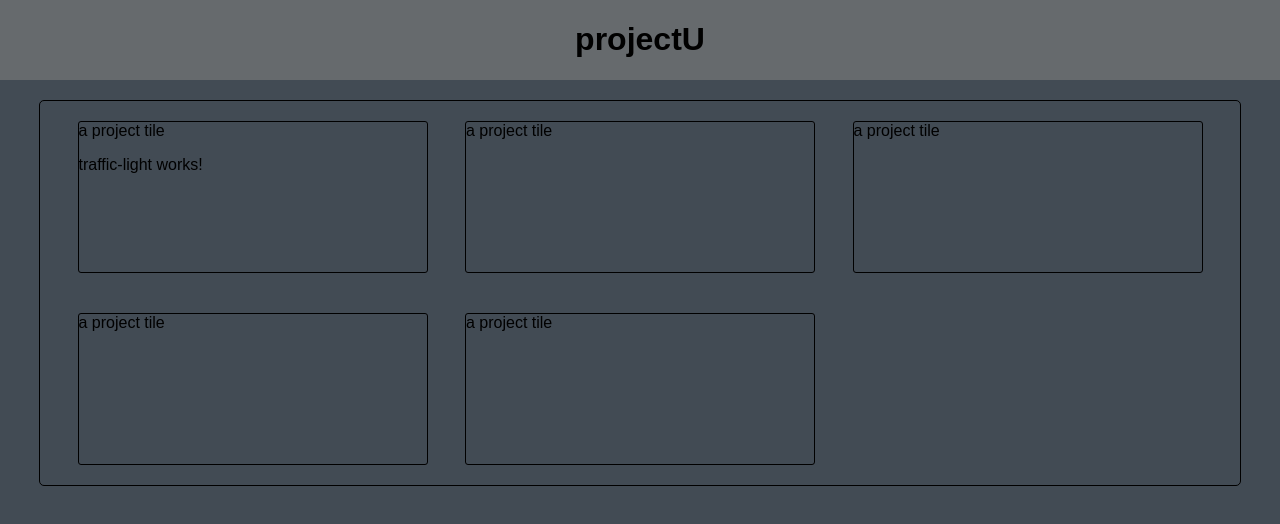
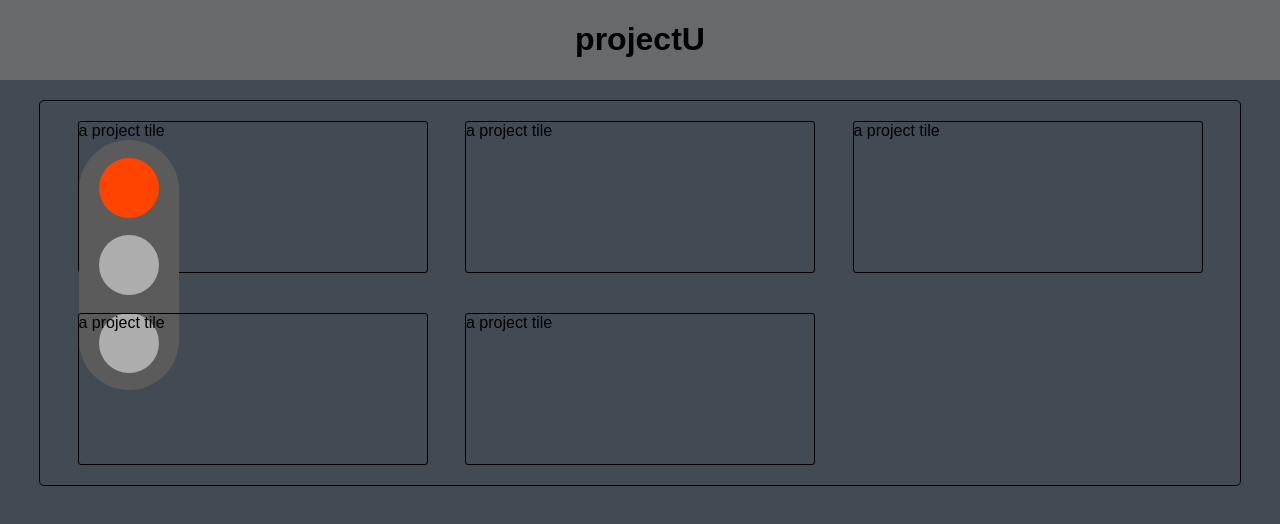
Before and after one commit to RonnyFalconeri/projectU_frontend, an Angular app: page / in a window 1280 px wide. Shown: the top 524 px of the page. Built offline with nearby package versions, Linux system fonts and the light colour scheme.

Commit message:
traffic light configurable complexity implemented, typescript config adjusted

```diff
--- a/src/app/components/overview/overview.component.html
+++ b/src/app/components/overview/overview.component.html
@@ -6,7 +6,9 @@
   <div class="project-space">
     <div class="project-tile">
       a project tile
-      <app-traffic-light></app-traffic-light>
+      <app-traffic-light
+        [complexity]="'difficult'"
+      ></app-traffic-light>
     </div>
     <div class="project-tile">a project tile</div>
     <div class="project-tile">a project tile</div>
--- a/src/app/components/traffic-light/traffic-light.component.html
+++ b/src/app/components/traffic-light/traffic-light.component.html
@@ -1 +1,5 @@
-<p>traffic-light works!</p>
+<div class="traffic-light" [ngClass]="complexity">
+  <div class="indicator red"></div>
+  <div class="indicator yellow"></div>
+  <div class="indicator green"></div>
+</div>
--- a/src/app/components/traffic-light/traffic-light.component.scss
+++ b/src/app/components/traffic-light/traffic-light.component.scss
@@ -0,0 +1,62 @@
+.traffic-light {
+  background-color: var(--color-font-secondary);
+  border-radius: 500px;
+  width: 100px;
+  height: 250px;
+  display: flex;
+  flex-direction: column;
+  align-items: center;
+  justify-content: space-evenly;
+
+  .indicator {
+    background-color: var(--color-complexity-empty);
+    width: 60px;
+    height: 60px;
+    border-radius: 50%;
+  }
+}
+
+.traffic-light.easy{
+
+  .indicator.green {
+    background-color: var(--color-complexity-easy);
+  }
+
+  .indicator.yellow {
+    background-color: var(--color-complexity-empty);
+  }
+
+  .indicator.red {
+    background-color: var(--color-complexity-empty);
+  }
+}
+
+.traffic-light.medium{
+
+  .indicator.green {
+    background-color: var(--color-complexity-empty);
+  }
+
+  .indicator.yellow {
+    background-color: var(--color-complexity-medium);
+  }
+
+  .indicator.red {
+    background-color: var(--color-complexity-empty);
+  }
+}
+
+.traffic-light.difficult{
+
+  .indicator.green {
+    background-color: var(--color-complexity-empty);
+  }
+
+  .indicator.yellow {
+    background-color: var(--color-complexity-empty);
+  }
+
+  .indicator.red {
+    background-color: var(--color-complexity-difficult);
+  }
+}
--- a/src/app/components/traffic-light/traffic-light.component.ts
+++ b/src/app/components/traffic-light/traffic-light.component.ts
@@ -1,4 +1,4 @@
-import { Component, OnInit } from '@angular/core';
+import { Component, Input, OnInit } from '@angular/core';
 
 @Component({
   selector: 'app-traffic-light',
@@ -7,9 +7,11 @@ import { Component, OnInit } from '@angular/core';
 })
 export class TrafficLightComponent implements OnInit {
 
-  constructor() { }
+  // TODO: use enum instead of string for complexity
+  @Input() complexity: string;
 
-  ngOnInit(): void {
-  }
+  constructor() {}
+
+  ngOnInit(): void {}
 
 }
--- a/src/shared/styles/_variable.scss
+++ b/src/shared/styles/_variable.scss
@@ -10,7 +10,7 @@
   --color-state-finished: #74bf28;
 
   // complexity / traffic light
-  --color-complexity-easy: #b09e99;
+  --color-complexity-easy: #41a21f;
   --color-complexity-medium: #ffcb00;
   --color-complexity-difficult: #ff4300;
   --color-complexity-empty: #adadad;
--- a/tsconfig.json
+++ b/tsconfig.json
@@ -6,6 +6,7 @@
     "outDir": "./dist/out-tsc",
     "forceConsistentCasingInFileNames": true,
     "strict": true,
+    "strictPropertyInitialization": false,
     "noImplicitReturns": true,
     "noFallthroughCasesInSwitch": true,
     "sourceMap": true,
```
